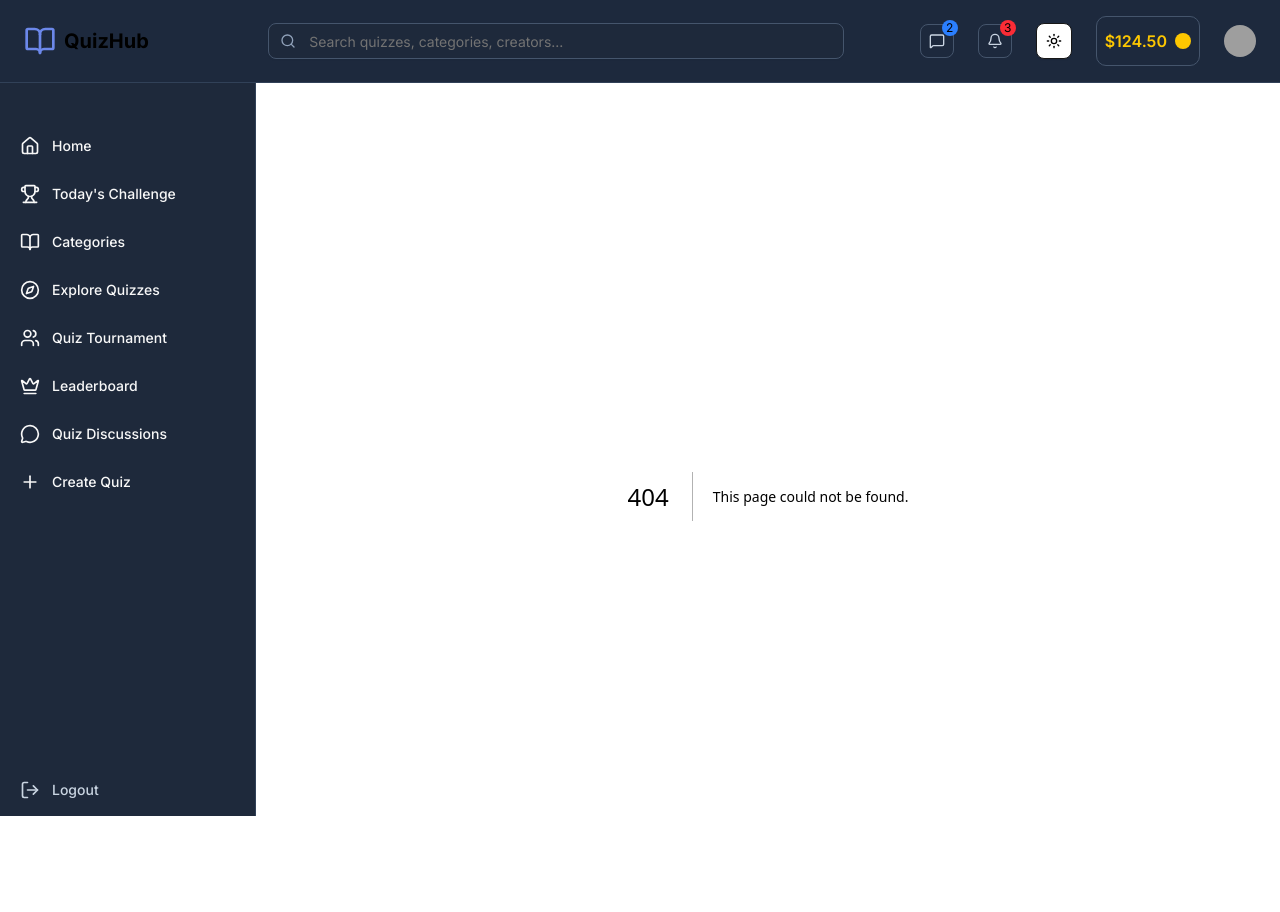
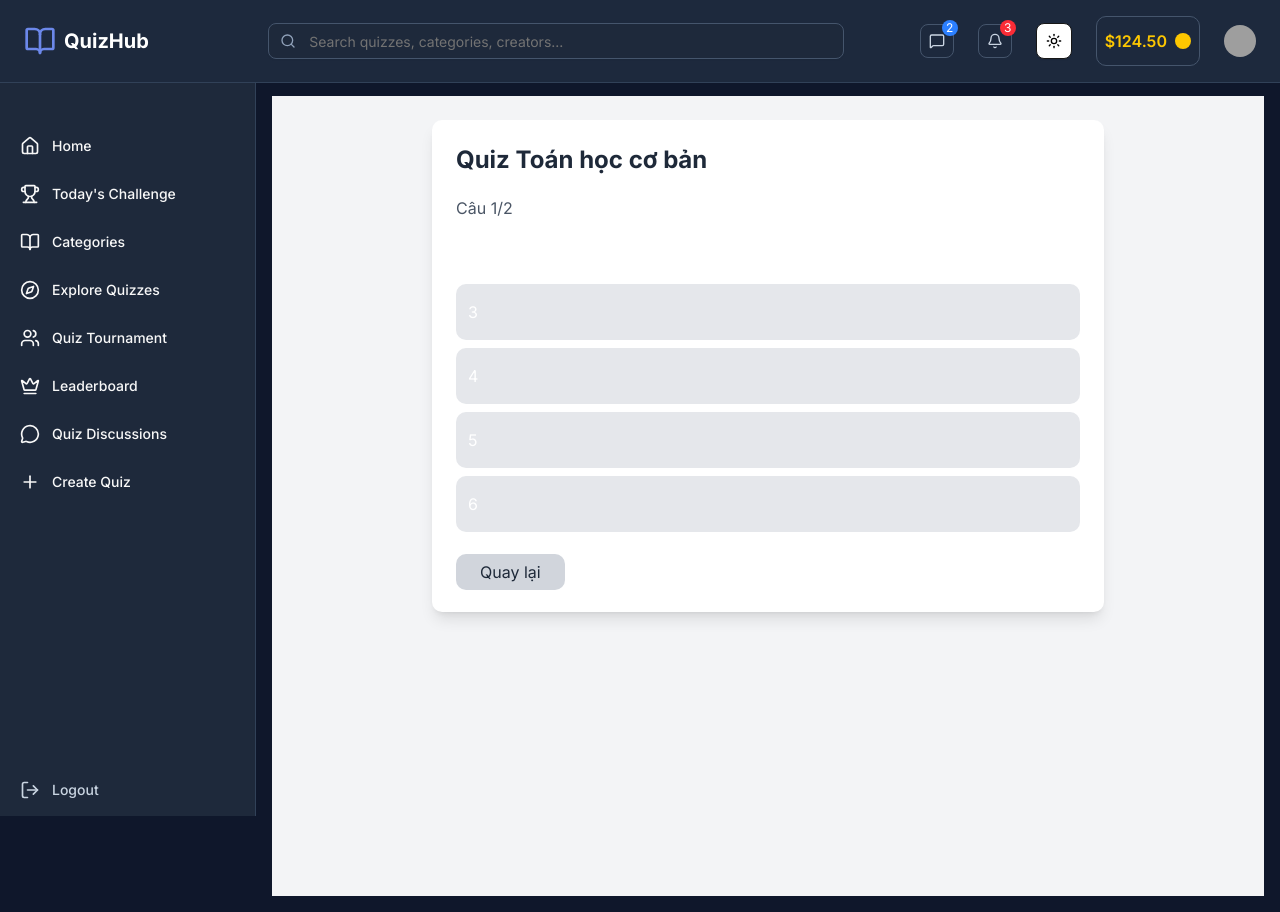
Before and after one commit to nguyennanhcd/quiz_frontend, a Next.js app: page /quizzes/1/start in a window 1280 px wide. Before the commit this address had no page. Built offline with nearby package versions, Linux system fonts and the light colour scheme; grey boxes are pictures that could not be loaded.

Commit message:
feat: done mock quiz content

```diff
--- /dev/null
+++ b/src/app/quizzes/[id]/page.tsx
@@ -0,0 +1,51 @@
+// app/quizzes/[id]/page.tsx
+import { mockQuizzes } from '@/constant/mockQuizzes'
+import Link from 'next/link'
+
+export default function QuizDetail({ params }: { params: { id: string } }) {
+  const quiz = mockQuizzes.find((q) => q.id === parseInt(params.id))
+
+  if (!quiz) {
+    return (
+      <div className='text-center mt-10 text-red-500'>Quiz không tồn tại</div>
+    )
+  }
+
+  return (
+    <main className='min-h-screen bg-gray-100'>
+      <div className='container mx-auto p-6'>
+        <div className='bg-white rounded-lg shadow-lg p-6 max-w-2xl mx-auto'>
+          <h1 className='text-3xl font-bold mb-4 text-gray-800'>
+            {quiz.title}
+          </h1>
+          <p className='text-gray-600 mb-4'>{quiz.description}</p>
+          <div className='grid grid-cols-1 md:grid-cols-2 gap-4'>
+            <p>
+              <strong>Thời gian:</strong> {quiz.duration}
+            </p>
+            <p>
+              <strong>Số câu hỏi:</strong> {quiz.questionCount}
+            </p>
+            <p>
+              <strong>Mức độ:</strong> {quiz.difficulty}
+            </p>
+          </div>
+          <div className='flex space-x-4 mt-6'>
+            <Link
+              href={`/quizzes/${params.id}/start`}
+              className='bg-green-500 text-white px-6 py-2 rounded-lg hover:bg-green-600 transition'
+            >
+              Bắt đầu làm bài
+            </Link>
+            <Link
+              href='/quizzes'
+              className='bg-gray-300 text-gray-800 px-6 py-2 rounded-lg hover:bg-gray-400 transition'
+            >
+              Quay lại
+            </Link>
+          </div>
+        </div>
+      </div>
+    </main>
+  )
+}
--- /dev/null
+++ b/src/app/quizzes/[id]/start/page.tsx
@@ -0,0 +1,65 @@
+// app/quizzes/[id]/start/page.tsx
+'use client' // Đánh dấu đây là Client Component vì sử dụng state
+
+import { mockQuizzes } from '@/constant/mockQuizzes'
+import Link from 'next/link'
+import { useState } from 'react'
+
+export default function QuizStart({ params }: { params: { id: string } }) {
+  const quiz = mockQuizzes.find((q) => q.id === parseInt(params.id))
+  const [currentQuestion, setCurrentQuestion] = useState(0)
+  const [answers, setAnswers] = useState<Record<number, string>>({})
+
+  if (!quiz) {
+    return (
+      <div className='text-center mt-10 text-red-500'>Quiz không tồn tại</div>
+    )
+  }
+
+  const handleAnswer = (answer: string) => {
+    setAnswers({ ...answers, [currentQuestion]: answer })
+    if (currentQuestion < quiz.questions.length - 1) {
+      setCurrentQuestion(currentQuestion + 1)
+    } else {
+      // Hiển thị kết quả tạm thời
+      alert(`Hoàn thành quiz! Kết quả: ${JSON.stringify(answers)}`)
+    }
+  }
+
+  const currentQ = quiz.questions[currentQuestion]
+
+  return (
+    <main className='min-h-screen bg-gray-100'>
+      <div className='container mx-auto p-6'>
+        <div className='bg-white rounded-lg shadow-lg p-6 max-w-2xl mx-auto'>
+          <h2 className='text-2xl font-bold mb-4 text-gray-800'>
+            {quiz.title}
+          </h2>
+          <p className='text-gray-600 mb-4'>
+            Câu {currentQuestion + 1}/{quiz.questions.length}
+          </p>
+          <h3 className='text-xl font-semibold mb-4'>{currentQ.text}</h3>
+          <div className='space-y-2'>
+            {currentQ.options.map((option, index) => (
+              <button
+                key={index}
+                onClick={() => handleAnswer(option)}
+                className='w-full bg-gray-200 p-3 rounded-lg hover:bg-gray-300 transition text-left'
+              >
+                {option}
+              </button>
+            ))}
+          </div>
+          <div className='mt-6'>
+            <Link
+              href={`/quizzes/${params.id}`}
+              className='bg-gray-300 text-gray-800 px-6 py-2 rounded-lg hover:bg-gray-400 transition'
+            >
+              Quay lại
+            </Link>
+          </div>
+        </div>
+      </div>
+    </main>
+  )
+}
--- /dev/null
+++ b/src/constant/mockQuizzes.tsx
@@ -0,0 +1,57 @@
+// lib/mockData.ts
+export type Quiz = {
+  id: number
+  title: string
+  description: string
+  duration: string
+  questionCount: number
+  difficulty: string
+  questions: {
+    id: number
+    text: string
+    options: string[]
+    correctAnswer: string
+  }[]
+}
+
+export const mockQuizzes: Quiz[] = [
+  {
+    id: 1,
+    title: 'Quiz Toán học cơ bản',
+    description:
+      'Kiểm tra kiến thức toán học với các câu hỏi về đại số và hình học.',
+    duration: '30 phút',
+    questionCount: 20,
+    difficulty: 'Dễ',
+    questions: [
+      {
+        id: 1,
+        text: '2 + 2 = ?',
+        options: ['3', '4', '5', '6'],
+        correctAnswer: '4'
+      },
+      {
+        id: 2,
+        text: 'Hình vuông có mấy cạnh?',
+        options: ['3', '4', '5', '6'],
+        correctAnswer: '4'
+      }
+    ]
+  },
+  {
+    id: 2,
+    title: 'Quiz Văn học Việt Nam',
+    description: 'Khám phá các tác phẩm văn học nổi tiếng của Việt Nam.',
+    duration: '45 phút',
+    questionCount: 25,
+    difficulty: 'Trung bình',
+    questions: [
+      {
+        id: 1,
+        text: "Tác giả của 'Truyện Kiều' là ai?",
+        options: ['Nguyễn Du', 'Hồ Xuân Hương', 'Nguyễn Trãi', 'Tố Hữu'],
+        correctAnswer: 'Nguyễn Du'
+      }
+    ]
+  }
+]
```
